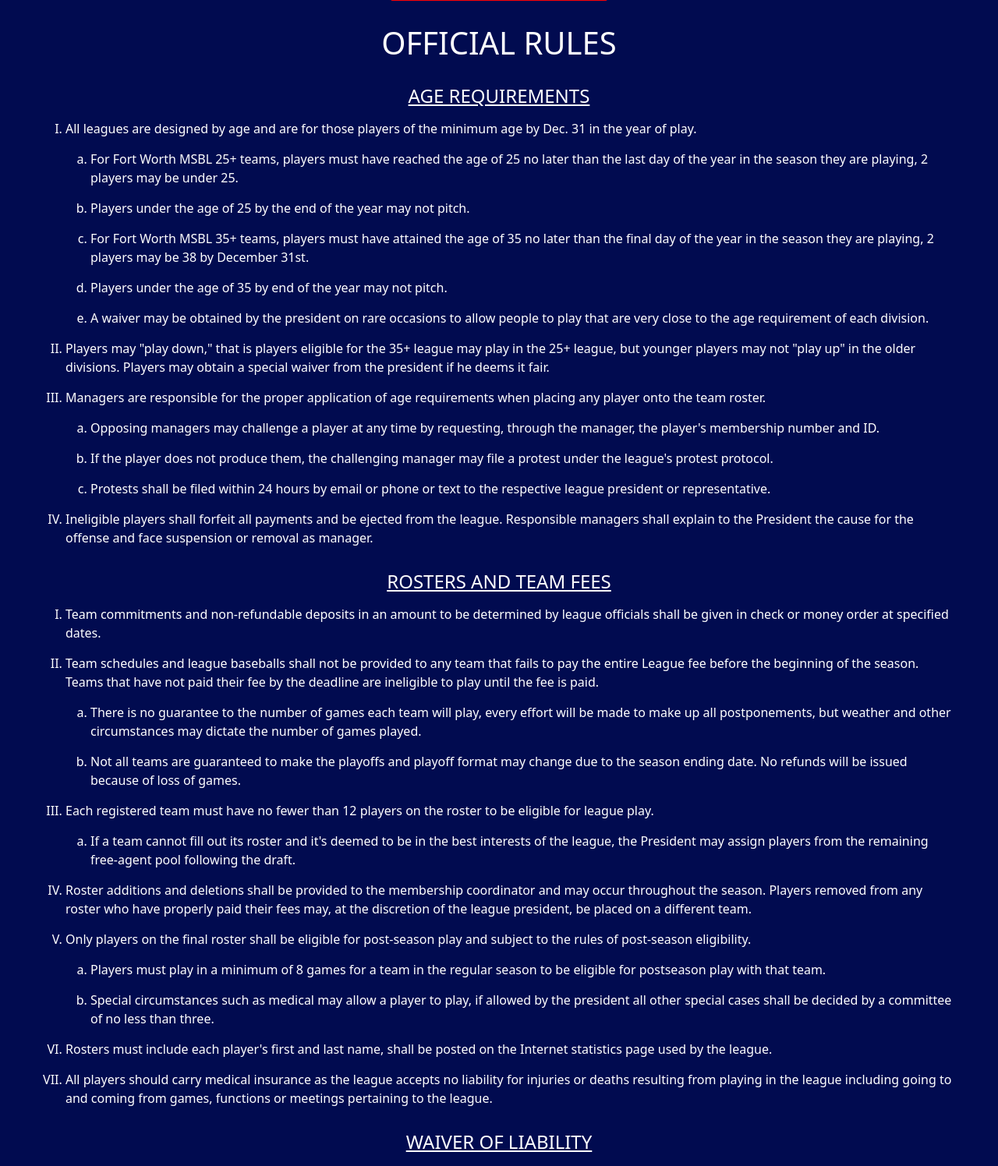
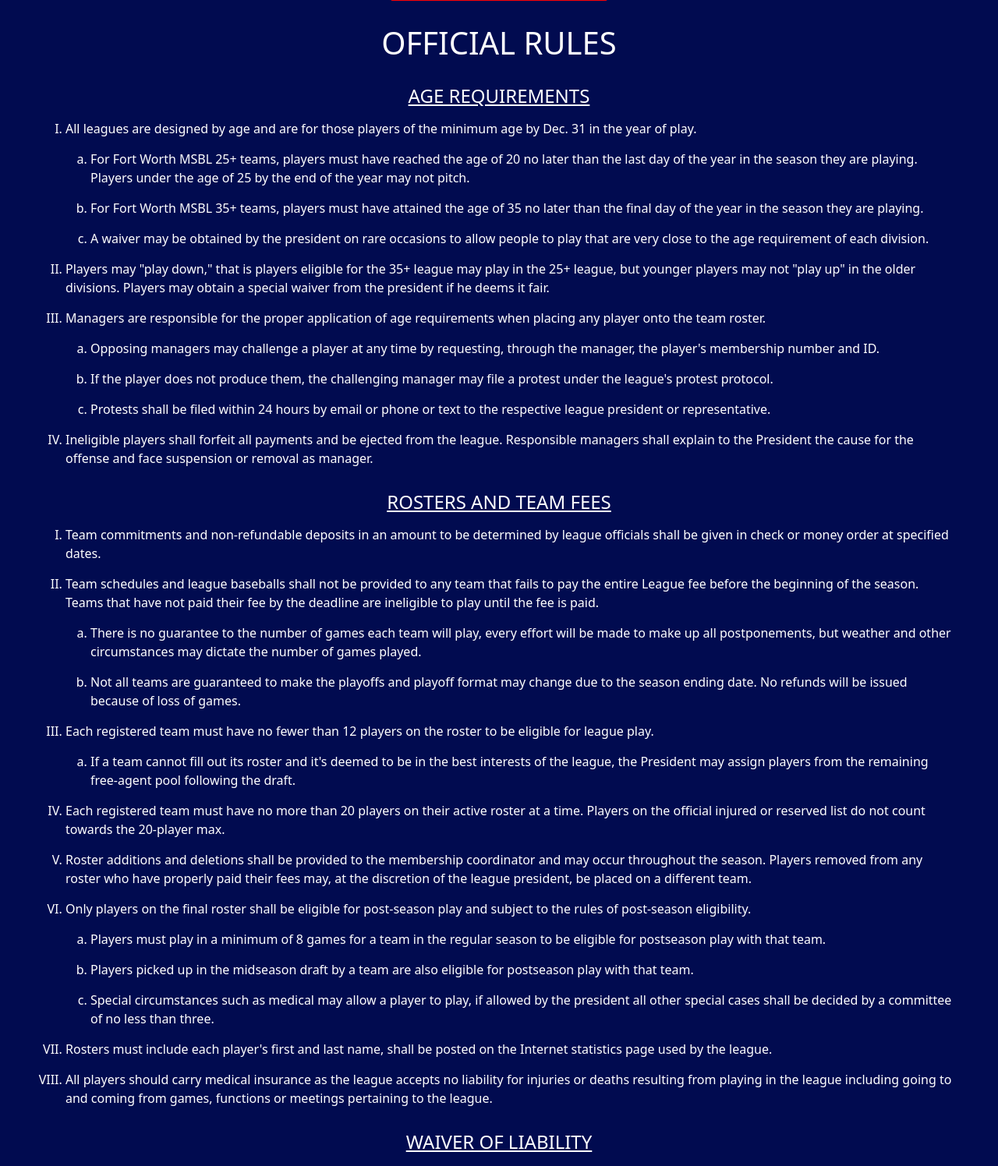
Before and after one commit to peteb206/fwmsbl, a Flask app: page /rules in a window 1280 px wide. Shown: the part 348-1844 px from the top of the page at 78% size. Run offline with Flask 2, Linux system fonts and the light colour scheme; some libraries are stand-ins or nearby versions.

Commit message:
Rule updates

```diff
--- a/templates/rules.html
+++ b/templates/rules.html
@@ -28,10 +28,8 @@
             <ol type="I">
                 <li>All leagues are designed by age and are for those players of the minimum age by Dec. 31 in the year of play.
                     <ol type="a">
-                        <li>For Fort Worth MSBL 25+ teams, players must have reached the age of 25 no later than the last day of the year in the season they are playing, 2 players may be under 25.</li>
-                        <li>Players under the age of 25 by the end of the year may not pitch.</li>
-                        <li>For Fort Worth MSBL 35+ teams, players must have attained the age of 35 no later than the final day of the year in the season they are playing, 2 players may be 38 by December 31st.</li>
-                        <li>Players under the age of 35 by end of the year may not pitch.</li>
+                        <li>For Fort Worth MSBL 25+ teams, players must have reached the age of 20 no later than the last day of the year in the season they are playing. Players under the age of 25 by the end of the year may not pitch.</li>
+                        <li>For Fort Worth MSBL 35+ teams, players must have attained the age of 35 no later than the final day of the year in the season they are playing.</li>
                         <li>A waiver may be obtained by the president on rare occasions to allow people to play that are very close to the age requirement of each division.</li>
                     </ol>
                 </li>
@@ -60,10 +58,12 @@
                         <li>If a team cannot fill out its roster and it's deemed to be in the best interests of the league, the President may assign players from the remaining free-agent pool following the draft.</li>
                     </ol>
                 </li>
+                <li>Each registered team must have no more than 20 players on their active roster at a time. Players on the official injured or reserved list do not count towards the 20-player max.</li>
                 <li>Roster additions and deletions shall be provided to the membership coordinator and may occur throughout the season. Players removed from any roster who have properly paid their fees may, at the discretion of the league president, be placed on a different team.</li>
                 <li>Only players on the final roster shall be eligible for post-season play and subject to the rules of post-season eligibility.
                     <ol type="a">
                         <li>Players must play in a minimum of 8 games for a team in the regular season to be eligible for postseason play with that team.</li>
+                        <li>Players picked up in the midseason draft by a team are also eligible for postseason play with that team.</li>
                         <li>Special circumstances such as medical may allow a player to play, if allowed by the president all other special cases shall be decided by a committee of no less than three.</li>
                     </ol>
                 </li>
@@ -157,10 +157,10 @@
             <ol type="I">
                 <li>Games shall be scheduled at times and locations determined by the Executive Officers.
                     <ol type="a">
-                        <li>All games are limited to two hours and thirty minutes, with no new inning beginning after 10:00pm, time to be kept by the home plate umpire or his designer.</li>
+                        <li>All games are limited to two hours and thirty minutes, with no new inning beginning after 10:00pm. Time is kept by the home plate umpire or his designer.</li>
                         <li>Umpires shall give the official start time at the home plate meeting of the managers it should be estimated or called out at the first pitch of the game and written down by each team.</li>
-                        <li>No new inning may begin after time has expired unless the game is tied. If the game is tied there shall be one inning played or the game is called at 10:30pm. If it is a tie after the inning it shall stand.</li>
-                        <li>Innings already in progress after 10:00pm shall be completed.  If unable to be completed the game will be suspended and continued at a later date.
+                        <li>No new inning may begin after time has expired unless the game is tied. If the game is tied there shall be one more inning played, but the game will stopped at 10:20pm if still in progress. If it is a tie after the inning, it shall stand.</li>
+                        <li>Innings already in progress after 10:00pm shall be completed, but the game is immediately stopped at 10:20pm.  If unable to be completed, the game will be suspended and continued at a later date.
                             <ol type="i">
                                 <li>The league reserves the right not to reschedule if the game has little or no bearing on the team’s standings.</li>
                             </ol>
@@ -372,7 +372,7 @@
                 <li>Playoffs shall begin following the end of the season at the earliest possible date.</li>
                 <li>Games shall follow the two hour and thirty minute time limits established in these rules and employed during the regular season, except for final contests.</li>
                 <li>The League will decide the championship series format based on field availability and other factors with input from the parting teams.</li>
-                <li>Umpires shall receive $80 per playoff or championship game per usual standards.  </li>
+                <li>Umpires shall receive the same payment per playoff or championship game as during the regular season.  </li>
                 <li>Bracket seeds shall be determined as follows:
                     <ol type="a">
                         <li>In the order of finish based on percentage points.</li>
```
